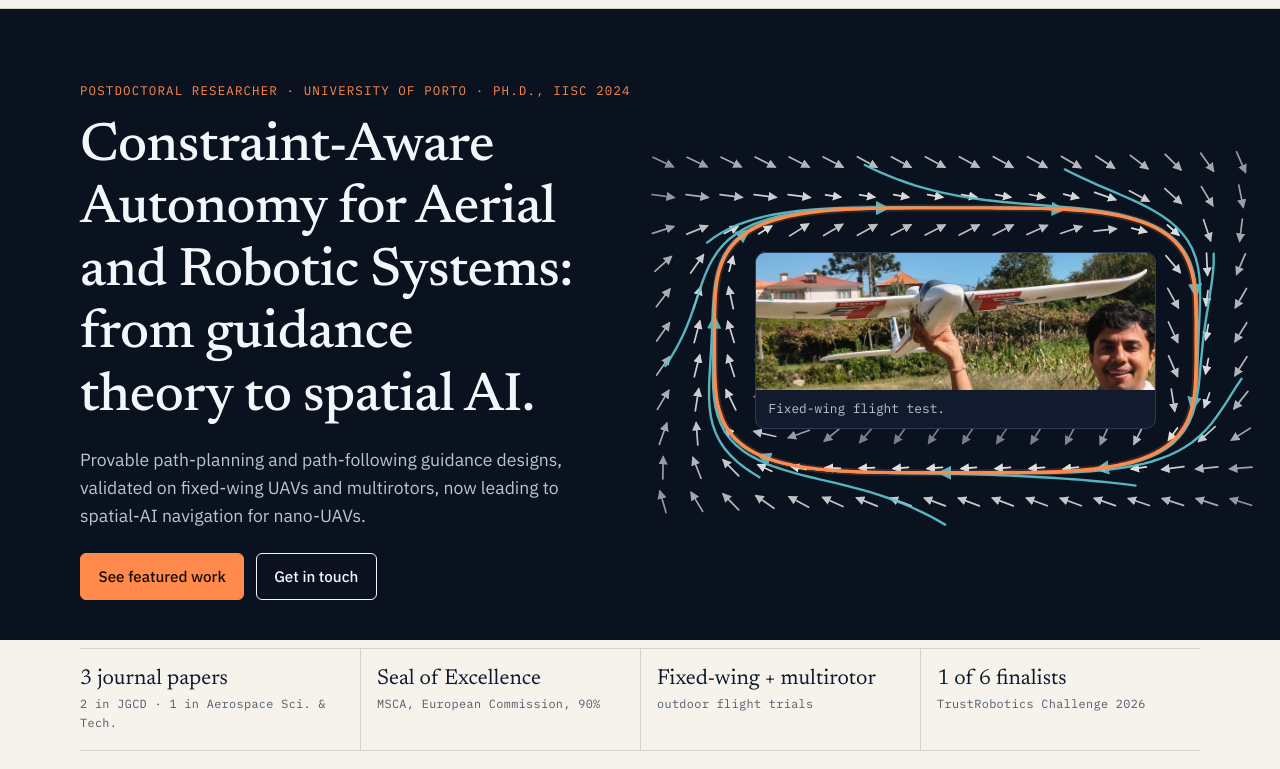
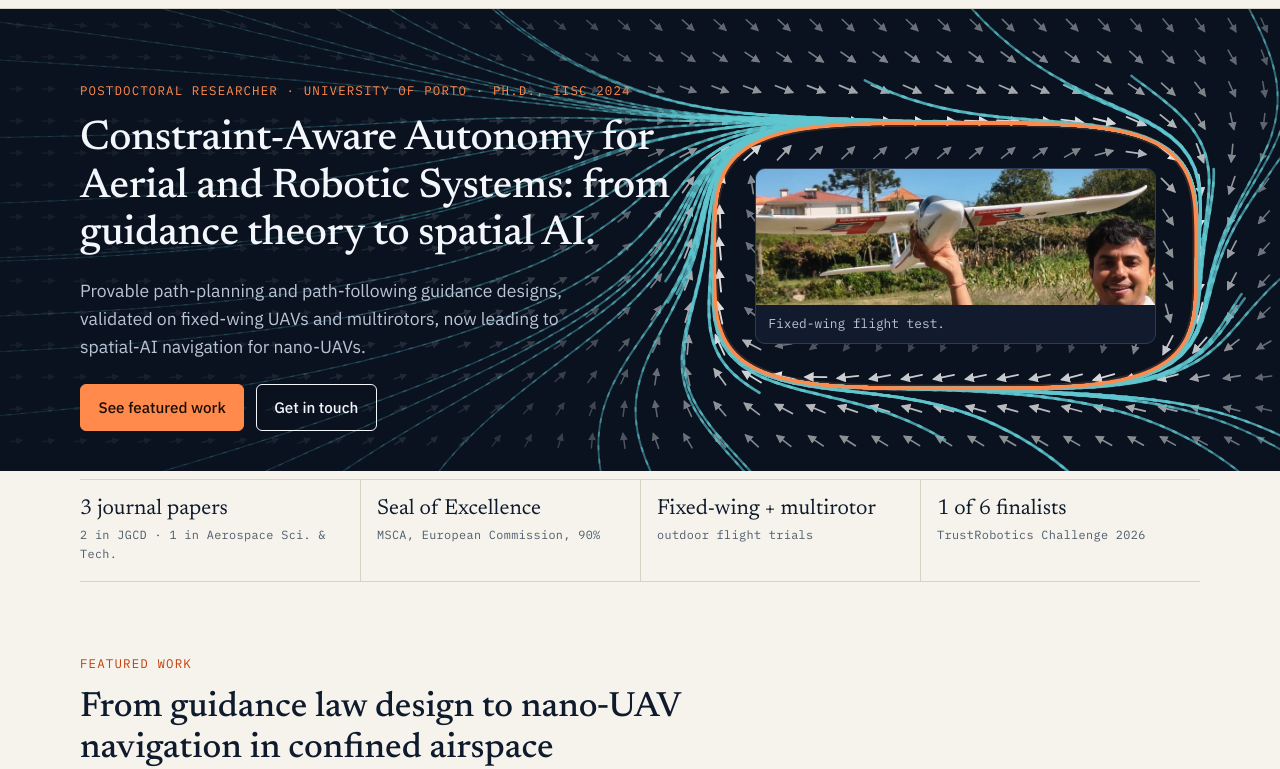
Before and after one commit to amitshivam1407/amitshivam1407.github.io, a plain HTML site: page index.html in a window 1280 px wide. Shown: the part 46-815 px from the top of the page. Drawn offline with Linux system fonts and the light colour scheme.

Commit message:
Add files via upload

```diff
--- a/index.html
+++ b/index.html
@@ -40,7 +40,7 @@ a{color:var(--teal);text-underline-offset:3px}
 a:hover{color:var(--accent)}
 a:focus-visible,.btn:focus-visible{outline:2px solid var(--focus);outline-offset:3px;border-radius:4px}
 h1,h2,h3{font-family:"Newsreader",Georgia,"Times New Roman",serif;font-weight:500;line-height:1.15;text-wrap:balance;margin:0}
-h1{font-size:clamp(2rem,4.6vw,3.4rem);letter-spacing:-.01em}
+h1{font-size:clamp(1.7rem,3.4vw,2.6rem);letter-spacing:-.01em}
 h2{font-size:clamp(1.6rem,3vw,2.2rem)}
 h3{font-size:1.45rem;margin-bottom:.6rem}
 p{margin:0 0 .9rem}
@@ -209,7 +209,7 @@ figcaption{font-size:.8rem;color:var(--muted);padding:.55rem .8rem;font-family:"
 <section id="featured" class="wrap block">
   <div class="sec-head">
     <p class="kicker">Featured work</p>
-    <h2>From guidance law design to nano-UAV navigation in confined airspace </h2>
+    <h2>From guidance law design to nano&#8209;UAV navigation in confined airspace</h2>
   </div>
 
   <article class="feature">
@@ -273,7 +273,7 @@ figcaption{font-size:.8rem;color:var(--muted);padding:.55rem .8rem;font-family:"
           <source src="assets/flight_test_sample.mp4" type="video/mp4">
           Your browser cannot play this video.
         </video>
-        <figcaption>Sample flight-test footage: flight and ground-station telemetry.</figcaption>
+        <figcaption>Sample flight-test footage: hand launch, flight and ground-station telemetry.</figcaption>
       </figure>
     </div>
   </article>
@@ -318,7 +318,7 @@ figcaption{font-size:.8rem;color:var(--muted);padding:.55rem .8rem;font-family:"
           <img src="assets/arcsine_poster.jpg" alt="Poster: Arcsine vector fields for path following, an illustrative vector field converging onto an elliptic path, with labels for the six path types in the playlist" loading="lazy">
           <span class="play" aria-hidden="true"></span>
         </a>
-        <figcaption>Click to watch the six indoor flight-test videos on YouTube.</figcaption>
+        <figcaption>Click to watch the six indoor flight-test videos on YouTube. The vector field on the poster is illustrative.</figcaption>
       </figure>
     </div>
   </article>
@@ -338,7 +338,7 @@ figcaption{font-size:.8rem;color:var(--muted);padding:.55rem .8rem;font-family:"
     <div class="card"><h3>Estimation</h3><p>Adaptive Kalman filtering, including Koopman-based noise adaptation for navigation, in preparation.</p></div>
     <div class="card"><h3>Vision-based navigation</h3><p>GPS-denied nano-UAV navigation built around adaptive state estimation, through the CrazyNaV thesis.</p></div>
   </div>
-  <p class="more">Full publication list on <a href="https://scholar.google.com/citations?user=iI0NlWkAAAAJ&amp;hl=en">Google Scholar</a>; <a href="assets/Amit_Shivam_CV.pdf">CV</a>.</p>
+  <p class="more">Full publication list on <a href="https://scholar.google.com/citations?user=iI0NlWkAAAAJ&amp;hl=en">Google Scholar</a>; CV as a <a href="assets/Amit_Shivam_CV.pdf">PDF</a>.</p>
 </section>
 
 <section id="industry" class="band">
@@ -384,7 +384,7 @@ figcaption{font-size:.8rem;color:var(--muted);padding:.55rem .8rem;font-family:"
     </div>
     <ul class="links">
       <li><a href="mailto:amitshivam@alum.iisc.ac.in">amitshivam@alum.iisc.ac.in</a></li>
-      <li><a href="assets/Amit_Shivam_CV.pdf">CV</a></li>
+      <li><a href="assets/Amit_Shivam_CV.pdf">CV (PDF)</a></li>
       <li><a href="https://scholar.google.com/citations?user=iI0NlWkAAAAJ&amp;hl=en">Google Scholar</a></li>
       <li><a href="https://www.linkedin.com/in/amitshivam1407/">LinkedIn</a></li>
       <li><a href="https://github.com/amitshivam1407">GitHub</a></li>
@@ -410,23 +410,42 @@ figcaption{font-size:.8rem;color:var(--muted);padding:.55rem .8rem;font-family:"
     function vec(x,y){var g=grad(x,y),m=Math.hypot(g[0],g[1])||1e-9,d=V(x,y)/m,k=Math.tanh(d/60),nx=g[0]/m,ny=g[1]/m,tx=-ny,ty=nx,c=Math.sqrt(Math.max(0,1-k*k));return [-k*nx+c*tx,-k*ny+c*ty];}
     var out='<defs><marker id="ah" viewBox="0 0 10 10" refX="8" refY="5" markerWidth="5.5" markerHeight="5.5" orient="auto"><path d="M0 0L10 5L0 10z" fill="currentColor"/></marker><marker id="ah2" viewBox="0 0 10 10" refX="7" refY="5" markerWidth="6" markerHeight="6" orient="auto"><path d="M0 0L10 5L0 10z" fill="var(--teal)"/></marker></defs>';
     out+='<g stroke="currentColor" stroke-width="1.7" stroke-linecap="round" fill="none" marker-end="url(#ah)" style="color:var(--field)">';
-    var step=34;
+    var step=32;
     for(var x=step/2;x<W;x+=step){for(var y=step/2;y<H;y+=step){
-      if(x<cx-a-56||x>cx+a+56||y<cy-b-56||y>cy+b+56) continue;
-      var d=Math.abs(dist(x,y)); if(d>R) continue;
-      var op=0.9*Math.pow(1-d/R,0.8); if(op<0.05) continue;
-      var v=vec(x,y), L=d>14?22:15;
-      out+='<line opacity="'+op.toFixed(2)+'" x1="'+(x-v[0]*L/2).toFixed(1)+'" y1="'+(y-v[1]*L/2).toFixed(1)+'" x2="'+(x+v[0]*L/2).toFixed(1)+'" y2="'+(y+v[1]*L/2).toFixed(1)+'"/>';
+      var d=Math.abs(dist(x,y));
+      var near=Math.exp(-Math.pow(d/55,1.2));
+      var op=0.05+0.85*near;
+      var v=vec(x,y), L=12+10*near;
+      out+='<line opacity="'+op.toFixed(2)+'" stroke-width="'+(1.3+0.6*near).toFixed(2)+'" x1="'+(x-v[0]*L/2).toFixed(1)+'" y1="'+(y-v[1]*L/2).toFixed(1)+'" x2="'+(x+v[0]*L/2).toFixed(1)+'" y2="'+(y+v[1]*L/2).toFixed(1)+'"/>';
     }}
     out+='</g>';
-    out+='<g fill="none" stroke="var(--teal)" stroke-width="2.4" stroke-linecap="round" opacity=".9">';
-    var starts=[];
-    for(var i=0;i<9;i++){var t=2*Math.PI*(i+0.3)/9;starts.push([cx+(a+52)*Math.cos(t), cy+(b+52)*Math.sin(t)]);}
+    out+='<g fill="none" stroke="var(--teal)" stroke-linecap="round" stroke-linejoin="round">';
+    var starts=[],i,k;
+    for(i=0;i<9;i++){var t=2*Math.PI*(i+0.3)/9;starts.push([cx+(a+52)*Math.cos(t), cy+(b+52)*Math.sin(t)]);}
+    var seed=20241114;
+    function rnd(){seed|=0;seed=seed+0x6D2B79F5|0;var t=Math.imul(seed^seed>>>15,1|seed);t=t+Math.imul(t^t>>>7,61|t)^t;return((t^t>>>14)>>>0)/4294967296;}
+    for(var sd=0;sd<4;sd++){
+      var cnt=6+Math.floor(rnd()*5);
+      for(k=0;k<cnt;k++){
+        var r=rnd();
+        if(sd===0) starts.push([W*r,-6]);
+        else if(sd===1) starts.push([W*r,H+6]);
+        else if(sd===2) starts.push([-6,H*r]);
+        else starts.push([W+6,H*r]);
+      }
+    }
+    for(k=0;k<5;k++){var ta=rnd()*2*Math.PI, ra=1.15+rnd()*0.9; starts.push([cx+a*ra*Math.cos(ta), cy+b*ra*Math.sin(ta)]);}
     starts.forEach(function(s){
-      var x=s[0],y=s[1],pts=[[x,y]];
-      for(var i=0;i<260;i++){var v=vec(x,y);x+=3*v[0];y+=3*v[1];pts.push([x,y]);}
-      var dstr='M'+pts.filter(function(p,i){return i%3==0;}).map(function(p){return p[0].toFixed(1)+' '+p[1].toFixed(1);}).join(' L');
-      out+='<path d="'+dstr+'" marker-end="url(#ah2)"/>';
+      var x=s[0],y=s[1],pts=[[x,y,Math.abs(dist(x,y))]];
+      for(var n2=0;n2<520;n2++){var v=vec(x,y);x+=3.4*v[0];y+=3.4*v[1];
+        if(x<-30||x>W+30||y<-30||y>H+30) break;
+        pts.push([x,y,Math.abs(dist(x,y))]);}
+      for(var p=0;p<pts.length-1;p+=4){
+        var seg=pts.slice(p,Math.min(p+6,pts.length));
+        var dd=seg[0][2], nr=Math.exp(-Math.pow(dd/80,1.2));
+        var op=0.10+0.85*nr, sw=1.1+2.0*nr;
+        out+='<path opacity="'+op.toFixed(2)+'" stroke-width="'+sw.toFixed(2)+'" d="M'+seg.map(function(q){return q[0].toFixed(1)+' '+q[1].toFixed(1);}).join(' L')+'"/>';
+      }
     });
     out+='</g>';
     var pts=[],N=240;
```
